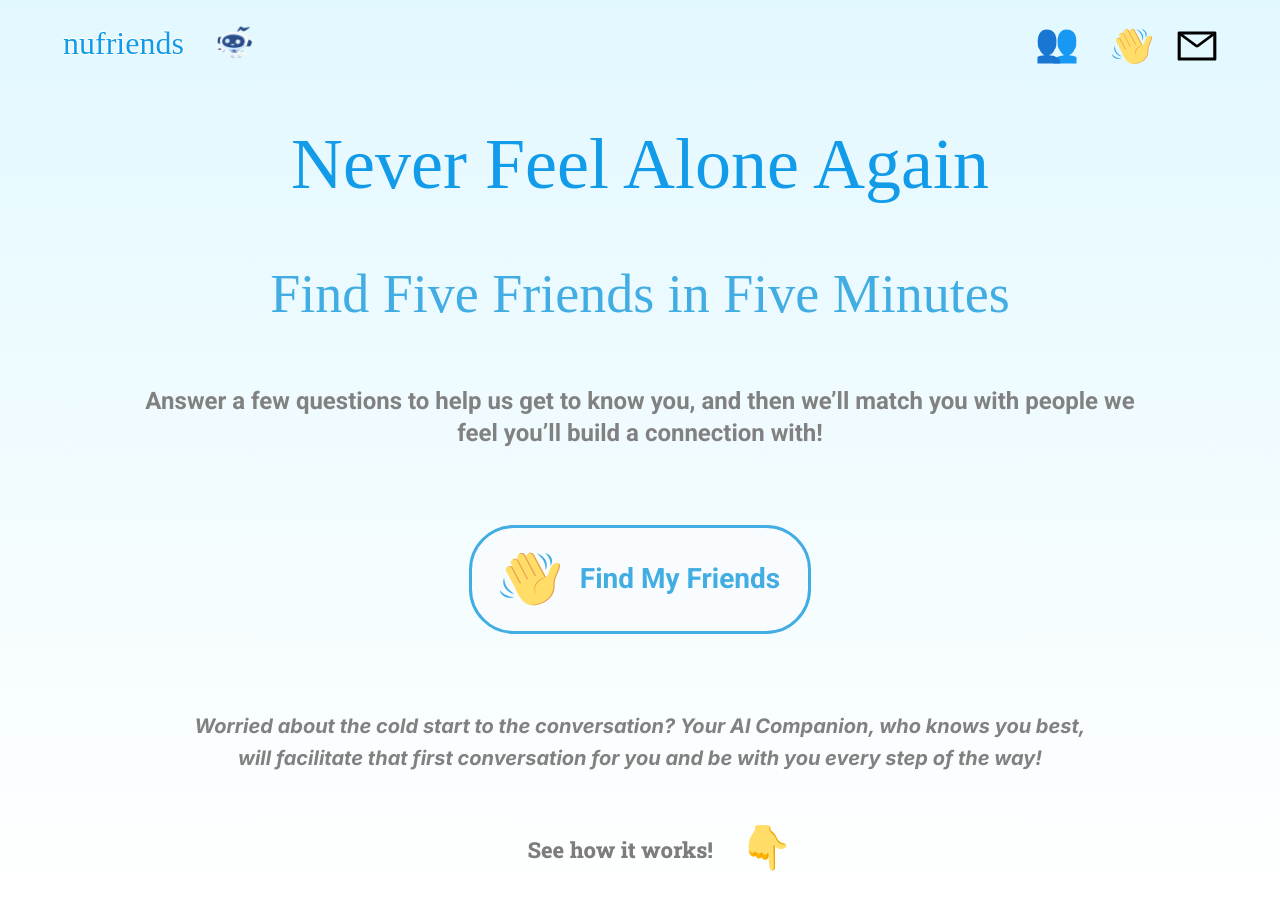
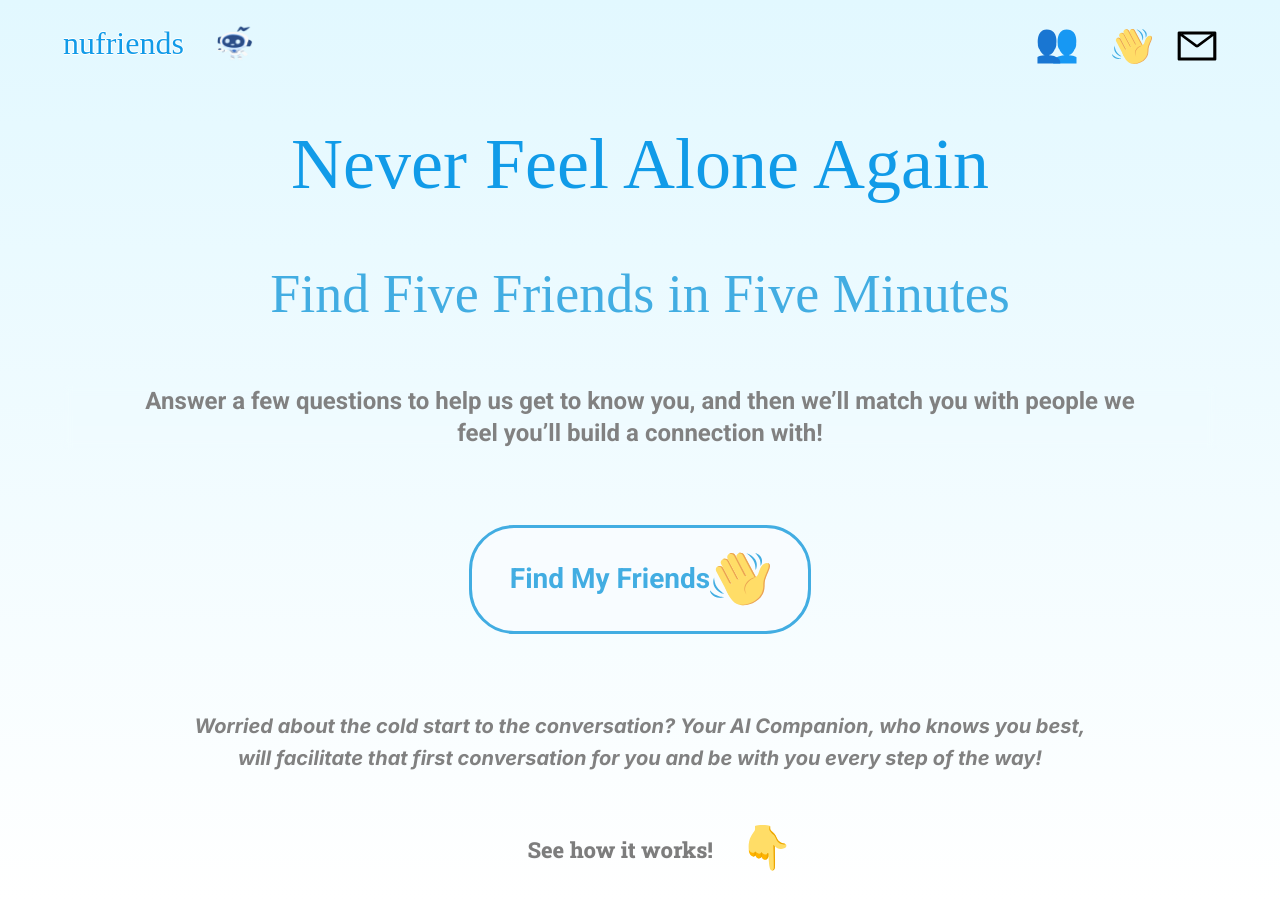
Before and after one commit to jpryor812/nufirends-final-2.2, a Next.js app: page / in a window 1280 px wide. Built offline with nearby package versions, Linux system fonts and the light colour scheme; a web font is replaced by a local one.

Commit message:
Update index.tsx

```diff
--- a/pages/index.tsx
+++ b/pages/index.tsx
@@ -34,8 +34,8 @@ const LandingPageFinal: NextPage = () => {
       <div className={styles.landingPageFinalInner} />
       <div className={styles.findMyFriendsButtonFrame}>
         <div className={styles.findMyFriendsButton}>
+          <div className={styles.findMyFriends}>Find My Friends</div>
           <img className={styles.handEmojiOnButtonIcon} alt="" src="hand-emoji.svg" />
-          <div className={styles.findMyFriends}>Find My Friends</div>
         </div>
       </div>
       <div className={styles.landingPageFinalInner} />
```
